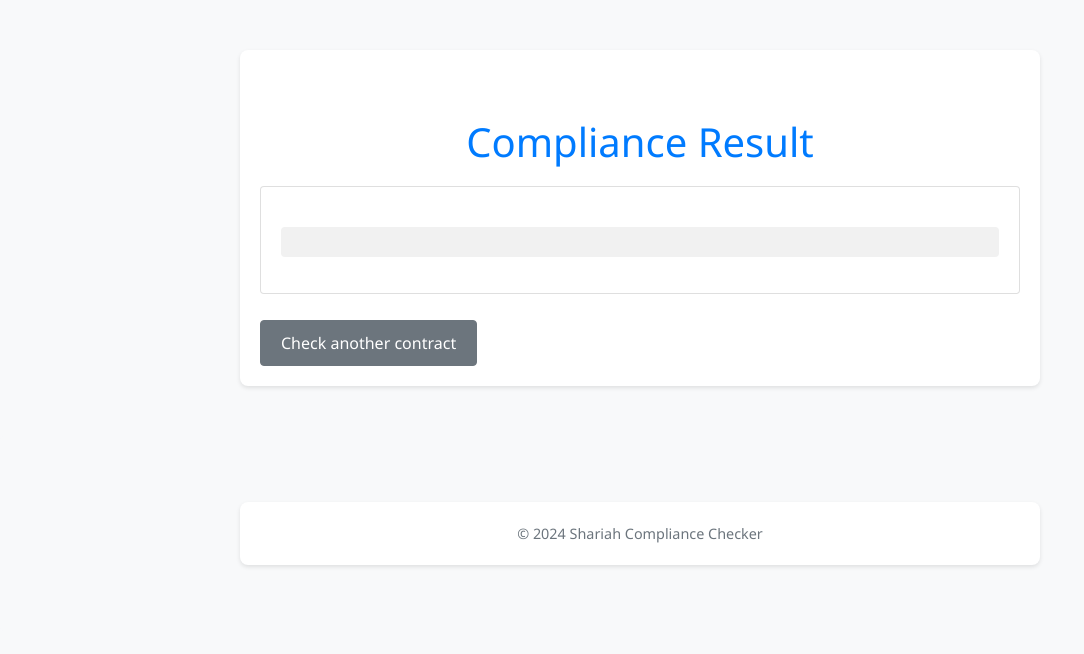
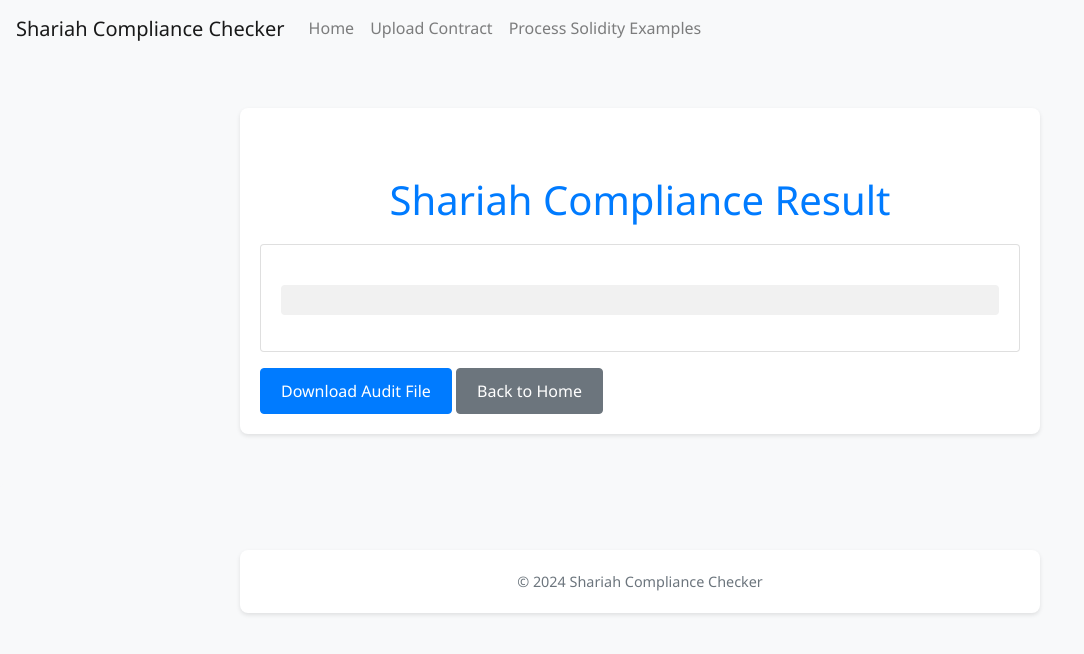
Before and after one commit to KOSASIH/shariah-advanced, a Flask app: page /result in a window 1280 px wide. Shown: the top 654 px of the page, without its empty margins (0-1084 px from the left). Run offline with Flask 2, Linux system fonts and the light colour scheme; parts of the project's set-up code (start-up, migrations or seed data) failed here and were passed over; some libraries are stand-ins or nearby versions.

Commit message:
Update result.html

```diff
--- a/templates/result.html
+++ b/templates/result.html
@@ -1,24 +1,36 @@
 <!DOCTYPE html>
 <html>
 <head>
-    <title>Compliance Result</title>
+    <title>Shariah Compliance Result</title>
     <link rel="stylesheet" href="https://stackpath.bootstrapcdn.com/bootstrap/4.5.2/css/bootstrap.min.css">
     <link rel="stylesheet" href="{{ url_for('static', filename='css/styles.css') }}">
 </head>
 <body>
+    <nav class="navbar navbar-expand-lg navbar-light bg-light">
+        <a class="navbar-brand" href="/">Shariah Compliance Checker</a>
+        <div class="collapse navbar-collapse" id="navbarNav">
+            <ul class="navbar-nav">
+                <li class="nav-item">
+                    <a class="nav-link" href="/">Home</a>
+                </li>
+                <li class="nav-item">
+                    <a class="nav-link" href="/upload">Upload Contract</a>
+                </li>
+                <li class="nav-item">
+                    <a class="nav-link" href="/solidity_examples">Process Solidity Examples</a>
+                </li>
+            </ul>
+        </div>
+    </nav>
     <div class="container">
-        <h1 class="mt-5">Compliance Result</h1>
-        <div class="card mt-3">
+        <h1 class="mt-5">Shariah Compliance Result</h1>
+        <div class="card">
             <div class="card-body">
                 <pre>{{ result }}</pre>
             </div>
         </div>
-        <div class="mt-3">
-            <a href="/" class="btn btn-secondary">Check another contract</a>
-            {% if audit_filename %}
-                <a href="/audit/{{ audit_filename }}" class="btn btn-success">Download Audit Report</a>
-            {% endif %}
-        </div>
+        <a href="{{ url_for('download_audit', filename=audit_filename) }}" class="btn btn-primary mt-3">Download Audit File</a>
+        <a href="/" class="btn btn-secondary mt-3">Back to Home</a>
     </div>
     <footer class="footer mt-auto py-3 bg-light">
         <div class="container">
```
